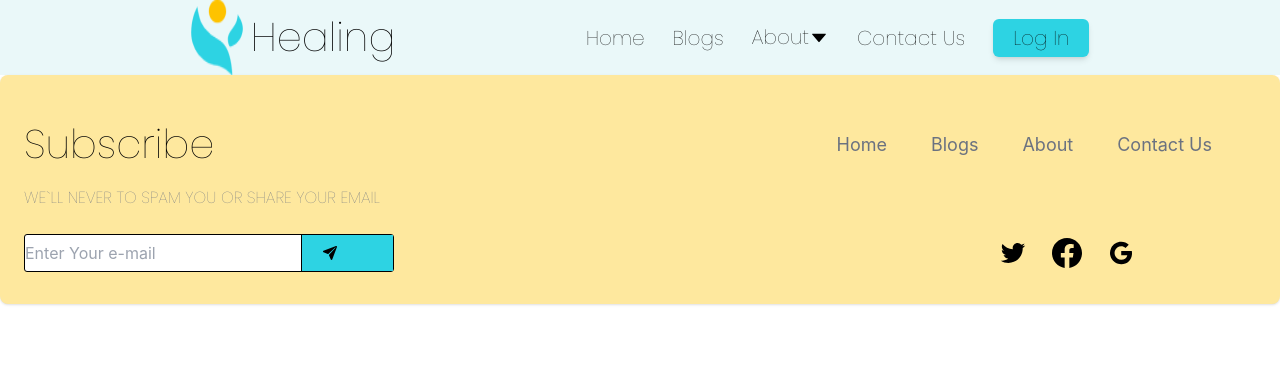
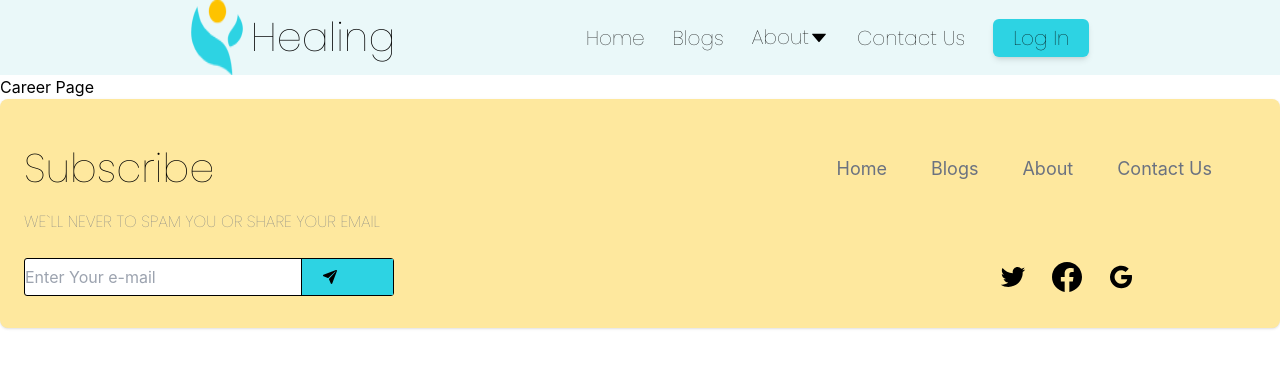
Before and after one commit to Roubaaa/TWMB, a React (Create React App) app: page /career in a window 1280 px wide. Shown: the top 368 px of the page. Built offline with nearby package versions, Linux system fonts and the light colour scheme; no server answers; the HTML template or start-up script is replaced by a standard one.

Commit message:
routing career page

```diff
--- a/src/App.jsx
+++ b/src/App.jsx
@@ -19,6 +19,7 @@ import CardDetails from "./Components/CardDetails/Carddetails"
 import Meet from "./Components/About/Meet"
 import LearnMore from "./Components/Home/LearnMore";
 import VerifyEmail from "./Components/VerifyEmail/VerifyEmail";
+import Career from "./Components/Career/Career";
 
 function App() {
 
@@ -51,6 +52,7 @@ useEffect(() => {
         <Route path="/meet" element={<Meet/>} />
         <Route path="/learnMore" element={<LearnMore />} />
         <Route path="/verify-email" element={<VerifyEmail/>} />
+        <Route path="/career" element={<Career/>} />
       </Routes>
 
   <Footer />
--- /dev/null
+++ b/src/Components/Career/Career.js
@@ -0,0 +1,13 @@
+import React from "react";
+// import "./CareerItem";
+// import "./Career.css"
+
+export default function Career(){
+    return  (
+<div>
+Career Page
+    </div>
+
+
+    )
+}
--- /dev/null
+++ b/src/Components/Career/CareerItem.js
@@ -0,0 +1,12 @@
+import React from "react";
+// import "./Career.css"
+
+export default function CareerItem(){
+    return  (
+<div>
+Career Items
+    </div>
+
+
+    )
+}
--- a/src/Components/Navbar/Dropdown.js
+++ b/src/Components/Navbar/Dropdown.js
@@ -24,6 +24,7 @@ return(
     { isOpen && (
         <ul className= "navList bg-white rounded-md shadow-xl absolute top-20 flex flex-col p-2 items-start w-auto ">
         <li className ="navList"><Link to="/meet">Meet</Link></li>
+        <li className ="navList"><Link to="/career">Careers</Link></li>
         </ul>
     )}
     </div>
```
Also changed, not shown: src/Components/Career/Career.css (added).
